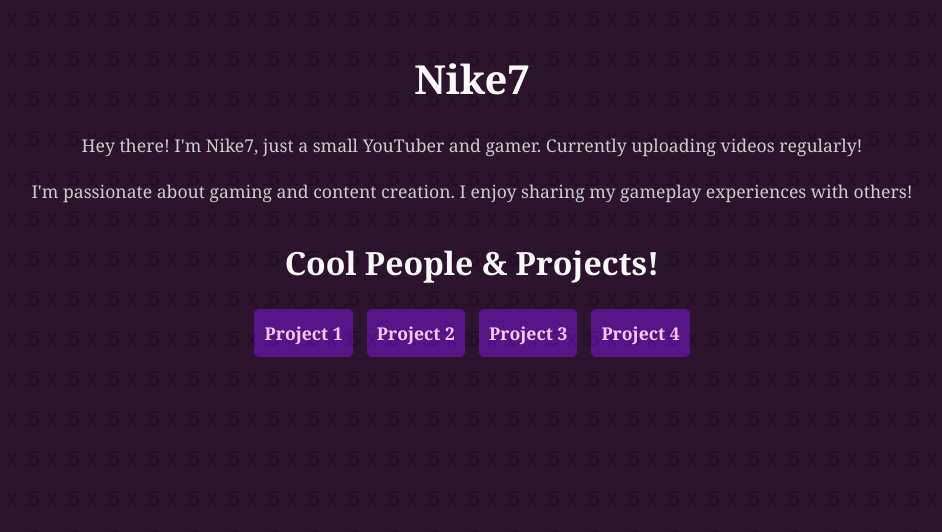
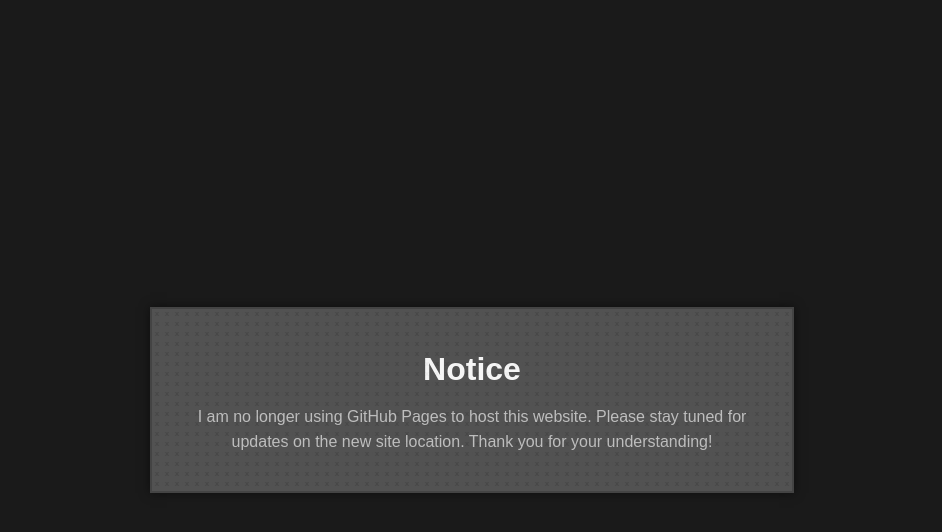
Before and after one commit to mdxstudios/nike7.github.io, a plain HTML site: page index.html in a window 1280 px wide. Shown: the whole page, without its empty margins (168-1110 px from the left). Drawn offline with Linux system fonts and the light colour scheme; placeholder pictures from the web are drawn by us.

Commit message:
Update index.html

```diff
--- a/index.html
+++ b/index.html
@@ -6,85 +6,58 @@
     <title>Nike7</title>
     <style>
         body {
-            background-color: #1a001a;
+            background-color: #1a1a1a;
             color: #ffffff;
-            font-family: 'Georgia', serif;
-            line-height: 1.6;
+            font-family: Arial, sans-serif;
             margin: 0;
-            padding: 20px;
-            text-align: center;
+            padding: 0;
+            display: flex;
+            justify-content: center;
+            align-items: center;
+            height: 100vh;
+            overflow: hidden;
         }
 
-        h1 {
-            font-size: 2.5em;
-            color: #fff;
-            margin-bottom: 0.5em;
+        .message-box {
+            background-color: #333333;
+            padding: 20px;
+            border: 2px solid #444444;
+            max-width: 600px;
+            text-align: center;
+            position: relative;
+            box-shadow: 0 0 10px rgba(0, 0, 0, 0.5);
         }
 
-        p, a {
-            font-size: 1.1em;
-            color: #ccc;
-            text-decoration: none;
+        .message-box h1 {
+            font-size: 2em;
+            color: #ffffff;
+            margin-bottom: 10px;
         }
 
-        a:hover {
-            color: #ff66ff;
+        .message-box p {
+            color: #bbbbbb;
+            line-height: 1.6;
         }
 
-        .about-section a {
-            color: #7abaff;
-        }
-
-        .projects-section {
-            margin-top: 2em;
-        }
-
-        .projects-section h2 {
-            font-size: 2em;
-            color: #ffffff;
-            margin-bottom: 0.5em;
-        }
-
-        .project-link {
-            display: inline-block;
-            background-color: #4b0082;
-            color: #ffccff;
-            margin: 5px;
-            padding: 10px;
-            border-radius: 5px;
-            font-weight: bold;
-        }
-
-        .star-background {
+        .border-pattern {
             position: absolute;
             top: 0;
             left: 0;
             right: 0;
             bottom: 0;
-            background-image: url('https://via.placeholder.com/15/ffffff?text=*');
-            background-size: 40px 40px;
-            opacity: 0.1;
+            background-image: url('https://via.placeholder.com/10/ff0000?text=*'); /* Placeholder for pattern */
+            background-repeat: repeat;
+            opacity: 0.2;
             pointer-events: none;
         }
     </style>
 </head>
 <body>
 
-    <div class="star-background"></div>
-
-    <h1>Nike7</h1>
-    <p>Hey there! I'm Nike7, just a small YouTuber and gamer. Currently uploading videos regularly!</p>
-
-    <div class="about-section">
-        <p>I'm passionate about gaming and content creation. I enjoy sharing my gameplay experiences with others!</p>
-    </div>
-
-    <div class="projects-section">
-        <h2>Cool People & Projects!</h2>
-        <a href="#" class="project-link">Project 1</a>
-        <a href="#" class="project-link">Project 2</a>
-        <a href="#" class="project-link">Project 3</a>
-        <a href="#" class="project-link">Project 4</a>
+    <div class="message-box">
+        <div class="border-pattern"></div>
+        <h1>Notice</h1>
+        <p>I am no longer using GitHub Pages to host this website. Please stay tuned for updates on the new site location. Thank you for your understanding!</p>
     </div>
 
 </body>
```
